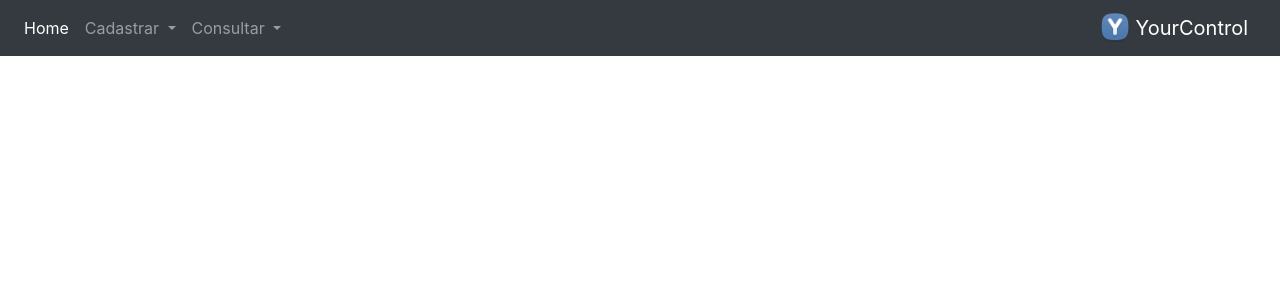
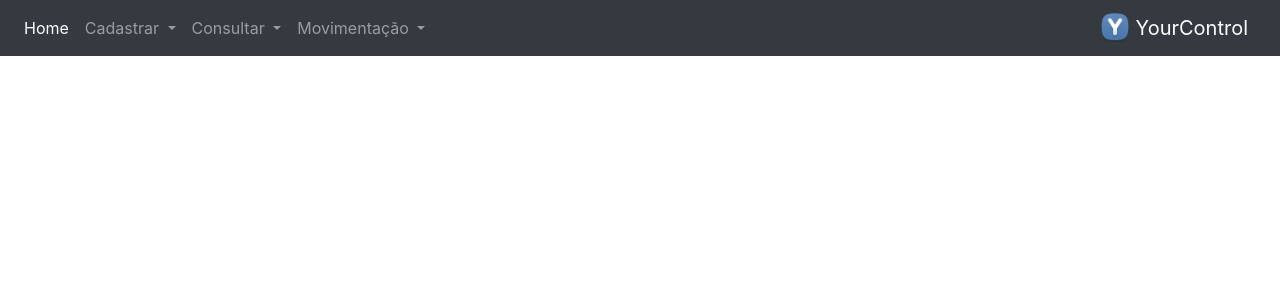
Before and after one commit to felipeschossler/yourcontrol, a PHP site: page /index.php in a window 1280 px wide. Shown: the top 300 px of the page. Run offline with PHP 8.4, Linux system fonts and the light colour scheme; some libraries are stand-ins or nearby versions.

Commit message:
add dropdown movimentacao

```diff
--- a/tmpl/header.php
+++ b/tmpl/header.php
@@ -44,6 +44,17 @@
                         <a class="dropdown-item" href="funcionario-consulta.php">Consultar Funcionário</a>
                     </div>
                 </li>
+
+                <li class="nav-item dropdown">
+                    <a class="nav-link dropdown-toggle" href="#" id="navbarDropdown" role="button" data-toggle="dropdown" aria-haspopup="true" aria-expanded="false">
+                        Movimentação
+                    </a>
+                    <div class="dropdown-menu" aria-labelledby="navbarDropdown">
+                        <a class="dropdown-item" href="movimentacao-f.php">Cadastrar Movimentação</a>
+                        <div class="dropdown-divider"></div>
+                        <a class="dropdown-item" href="movimentacao-consulta.php">Consultar Movimentação</a>
+                    </div>
+                </li>
             </ul>
             <!--link of brand-->
             <a class="navbar-brand" href="#possivelpaginainstitucional">
```
